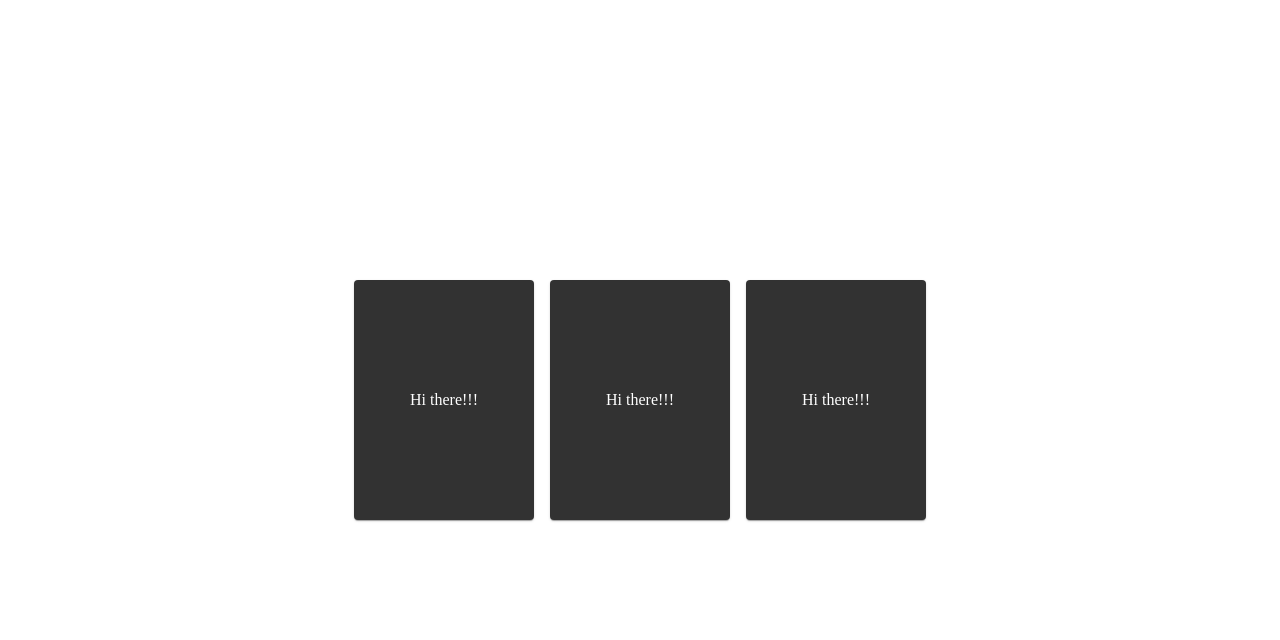
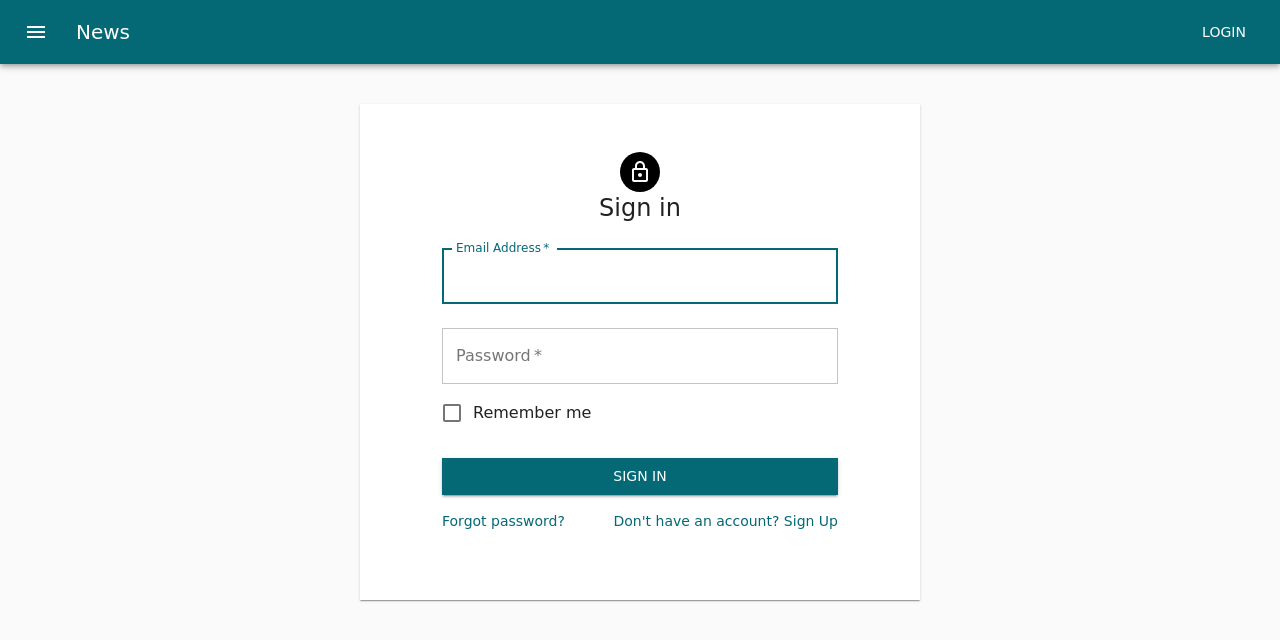
Before and after one commit to shubhamhirap/ui-lib-ex, a React (Create React App) app: page / in a window 1280 px wide. Shown: the top 640 px of the page. Built offline with nearby package versions, Linux system fonts and the light colour scheme.

Commit message:
Theme color change and just some changes in components

```diff
--- a/src/App.js
+++ b/src/App.js
@@ -1,10 +1,34 @@
 import GridComp from "./components/GridComp";
+import ColorTestComp from "./components/ColorTestComp";
+import TestPaper from "./components/TestPaper";
+import { createMuiTheme, CssBaseline, ThemeProvider } from "@material-ui/core";
+
+const theme = createMuiTheme({
+  palette: {
+    primary: {
+      main: `#046875`,
+    },
+    secondary: {
+      main: `#000`,
+    },
+  },
+  typography: {
+    fontFamily: "Comic Sans ms",
+  },
+  shape: {
+    borderRadius: 0,
+  },
+});
 
 const App = () => {
   return (
-    <div>
-      <GridComp />
-    </div>
+    <ThemeProvider theme={theme}>
+      {/* <GridComp /> */}
+      <CssBaseline>
+        <ColorTestComp />
+        <TestPaper />
+      </CssBaseline>
+    </ThemeProvider>
   );
 };
 
--- /dev/null
+++ b/src/components/ColorTestComp.js
@@ -0,0 +1,48 @@
+import React from "react";
+import {
+  createMuiTheme,
+  makeStyles,
+  ThemeProvider,
+} from "@material-ui/core/styles";
+import AppBar from "@material-ui/core/AppBar";
+import Toolbar from "@material-ui/core/Toolbar";
+import Typography from "@material-ui/core/Typography";
+import Button from "@material-ui/core/Button";
+import IconButton from "@material-ui/core/IconButton";
+import MenuIcon from "@material-ui/icons/Menu";
+
+const useStyles = makeStyles((theme) => ({
+  root: {
+    flexGrow: 1,
+  },
+  menuButton: {
+    marginRight: theme.spacing(2),
+  },
+  title: {
+    flexGrow: 1,
+  },
+}));
+
+export default function ColorTestComp() {
+  const classes = useStyles();
+  return (
+    <div className={classes.root}>
+      <AppBar position="static">
+        <Toolbar>
+          <IconButton
+            edge="start"
+            className={classes.menuButton}
+            color="inherit"
+            aria-label="menu"
+          >
+            <MenuIcon />
+          </IconButton>
+          <Typography variant="h6" className={classes.title}>
+            News
+          </Typography>
+          <Button color="inherit">Login</Button>
+        </Toolbar>
+      </AppBar>
+    </div>
+  );
+}
--- /dev/null
+++ b/src/components/SignInForm.js
@@ -0,0 +1,100 @@
+import React from "react";
+import Avatar from "@material-ui/core/Avatar";
+import Button from "@material-ui/core/Button";
+import CssBaseline from "@material-ui/core/CssBaseline";
+import TextField from "@material-ui/core/TextField";
+import FormControlLabel from "@material-ui/core/FormControlLabel";
+import Checkbox from "@material-ui/core/Checkbox";
+import Link from "@material-ui/core/Link";
+import Grid from "@material-ui/core/Grid";
+import Box from "@material-ui/core/Box";
+import LockOutlinedIcon from "@material-ui/icons/LockOutlined";
+import Typography from "@material-ui/core/Typography";
+import { makeStyles } from "@material-ui/core/styles";
+import Container from "@material-ui/core/Container";
+
+const useStyles = makeStyles((theme) => ({
+  root: {
+    marginTop: theme.spacing(6),
+    display: "flex",
+    flexDirection: "column",
+    alignItems: "center",
+  },
+  avatar: {
+    backgroundColor: theme.palette.secondary.main,
+  },
+  form: {
+    width: "100%", // Fix IE 11 issue.
+    marginTop: theme.spacing(1),
+  },
+  submit: {
+    margin: theme.spacing(3, 0, 2),
+  },
+}));
+
+export default function SignIn() {
+  const classes = useStyles();
+
+  return (
+    <Container component="main" maxWidth="xs">
+      <CssBaseline />
+      <div className={classes.root}>
+        <Avatar className={classes.avatar}>
+          <LockOutlinedIcon />
+        </Avatar>
+        <Typography component="h1" variant="h5">
+          Sign in
+        </Typography>
+        <form className={classes.form} noValidate>
+          <TextField
+            variant="outlined"
+            margin="normal"
+            required
+            fullWidth
+            id="email"
+            label="Email Address"
+            name="email"
+            autoComplete="email"
+            autoFocus
+          />
+          <TextField
+            variant="outlined"
+            margin="normal"
+            required
+            fullWidth
+            name="password"
+            label="Password"
+            type="password"
+            id="password"
+            autoComplete="current-password"
+          />
+          <FormControlLabel
+            control={<Checkbox value="remember" color="primary" />}
+            label="Remember me"
+          />
+          <Button
+            type="submit"
+            fullWidth
+            variant="contained"
+            color="primary"
+            className={classes.submit}
+          >
+            Sign In
+          </Button>
+          <Grid container>
+            <Grid item xs>
+              <Link href="#" variant="body2">
+                Forgot password?
+              </Link>
+            </Grid>
+            <Grid item>
+              <Link href="#" variant="body2">
+                {"Don't have an account? Sign Up"}
+              </Link>
+            </Grid>
+          </Grid>
+        </form>
+      </div>
+    </Container>
+  );
+}
--- /dev/null
+++ b/src/components/TestPaper.js
@@ -0,0 +1,30 @@
+import React from "react";
+import { makeStyles } from "@material-ui/core/styles";
+import Paper from "@material-ui/core/Paper";
+import SignIn from "./SignInForm";
+
+const useStyles = makeStyles((theme) => ({
+  root: {
+    display: "flex",
+    flexWrap: "wrap",
+    alignItems: "center",
+    justifyContent: "center",
+    "& > *": {
+      margin: theme.spacing(5),
+      width: theme.spacing(70),
+      height: theme.spacing(62),
+    },
+  },
+}));
+
+export default function TestPaper() {
+  const classes = useStyles();
+
+  return (
+    <div className={classes.root}>
+      <Paper>
+        <SignIn />
+      </Paper>
+    </div>
+  );
+}
```
Also changed, not shown: 1 other file (tests, documents, lock files or other folders).
